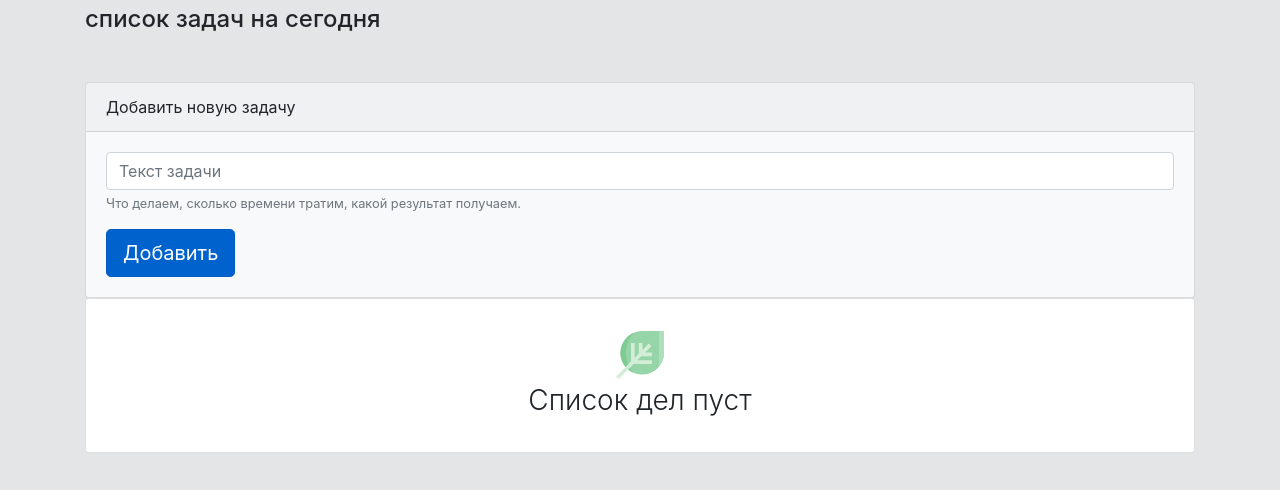
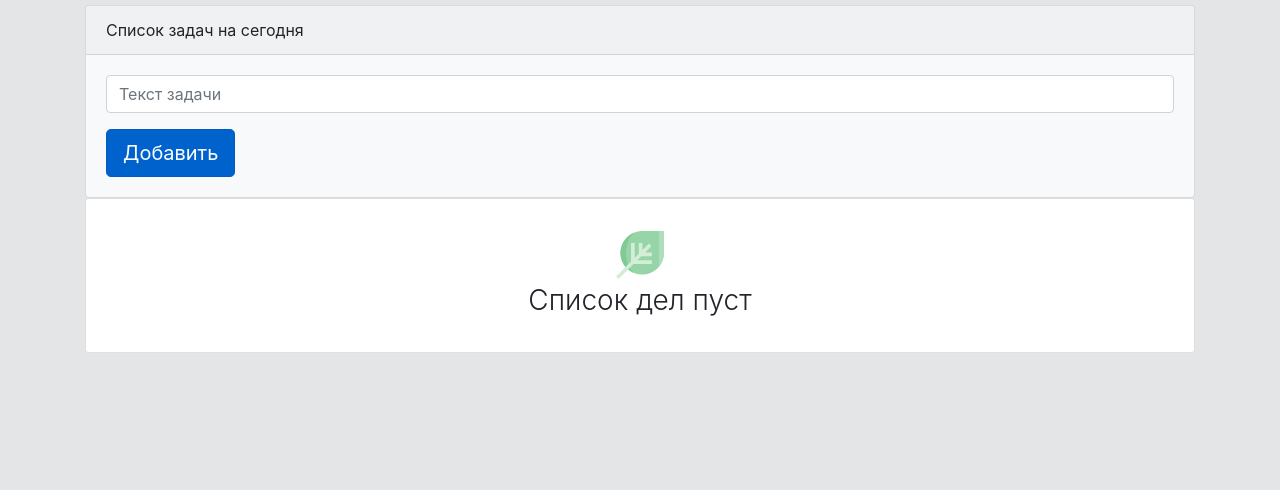
Before and after one commit to AleksRyz/ToDoList, a plain HTML site: page index.html in a window 1280 px wide. Shown: the part 100-590 px from the top of the page. Drawn offline with nearby package versions, Linux system fonts and the light colour scheme.

Commit message:
feat: change style

```diff
--- a/index.html
+++ b/index.html
@@ -15,19 +15,17 @@
    <div class="container">
 
       <div class="display-4 mb-2">ToDo приложение</div>
-      <div class="h4 mb-5">список задач на сегодня</div>
+
 
 
 
       <!-- Form -->
       <div class="card bg-light">
-         <div class="card-header">Добавить новую задачу</div>
+         <div class="card-header">Список задач на сегодня</div>
          <div class="card-body">
             <form id="form">
                <div class="form-group">
                   <input type="text" class="form-control" id="taskInput" placeholder="Текст задачи" required>
-                  <small id="emailHelp" class="form-text text-muted">Что делаем, сколько времени тратим, какой результат
-                     получаем.</small>
                </div>
                <button type="submit" class="btn btn-primary  btn-lg active">Добавить</button>
             </form>
```
